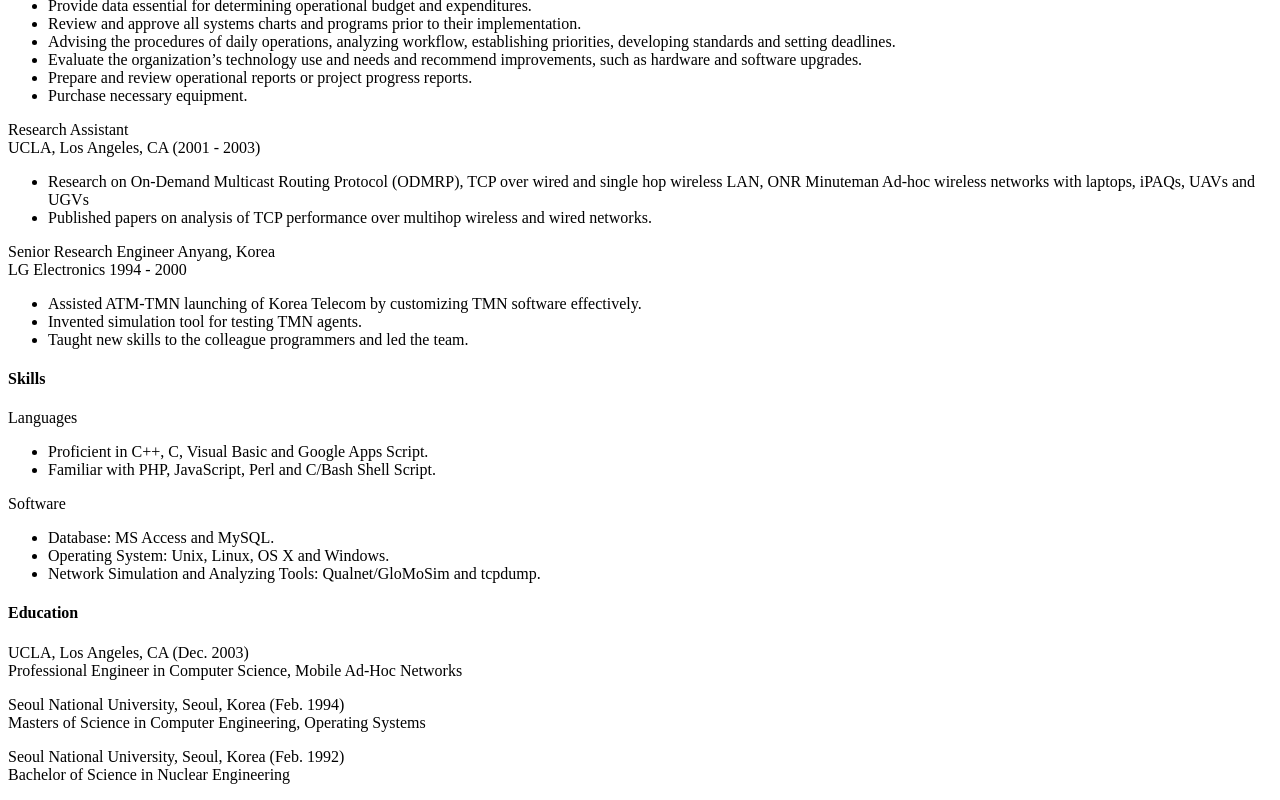
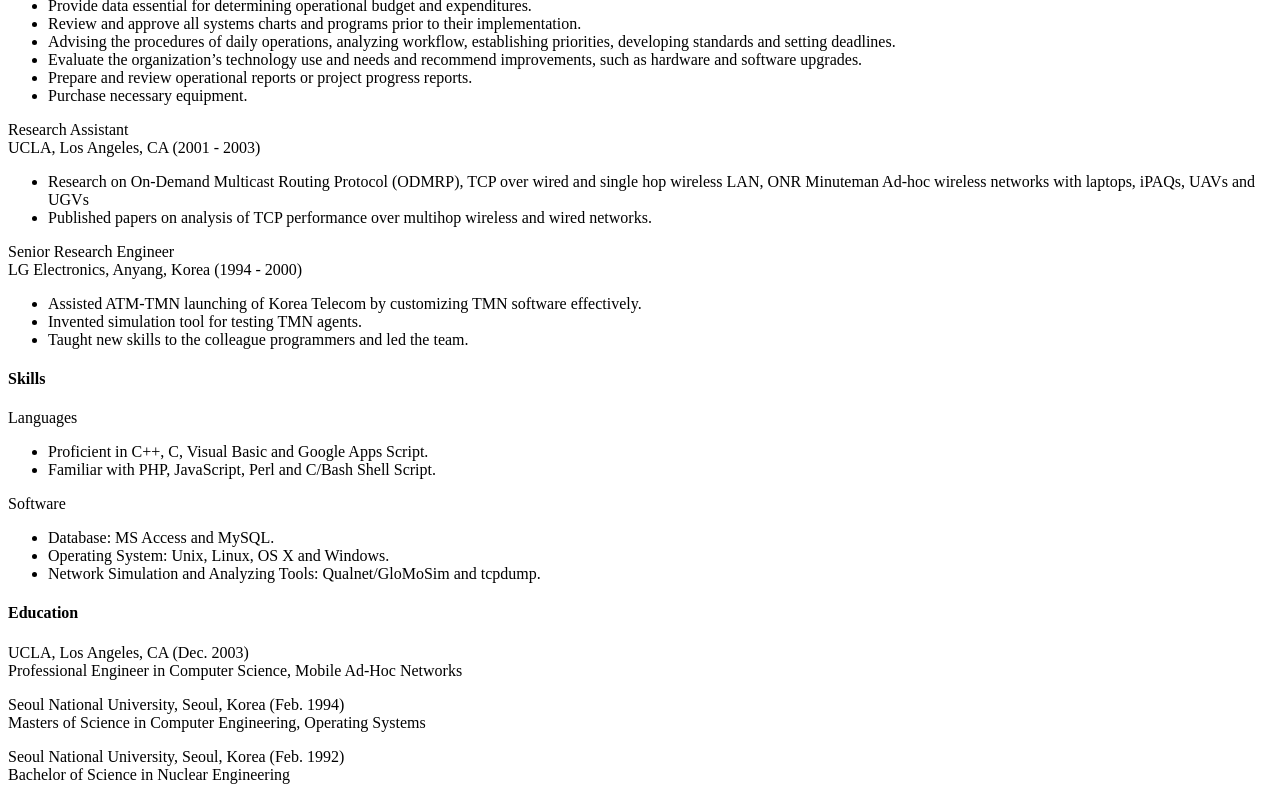
Before and after one commit to sky7sea/sky7sea.github.io, a plain HTML site: page index.html in a window 1280 px wide. Shown: the part 965-1765 px from the top of the page. Drawn offline with Linux system fonts and the light colour scheme.

Commit message:
Update index.html

```diff
--- a/index.html
+++ b/index.html
@@ -75,8 +75,8 @@ UCLA, Los Angeles, CA (2001 - 2003)</p>
 <li>Published papers on analysis of TCP performance over multihop wireless and wired networks.</li>
 </ul>
 
-<p>Senior Research Engineer                                    Anyang, Korea <br>
-LG Electronics                                      1994 - 2000</p>
+<p>Senior Research Engineer <br>
+LG Electronics, Anyang, Korea (1994 - 2000)</p>
 
 <ul>
 <li>Assisted ATM-TMN launching of Korea Telecom by customizing TMN software effectively.</li>
```
